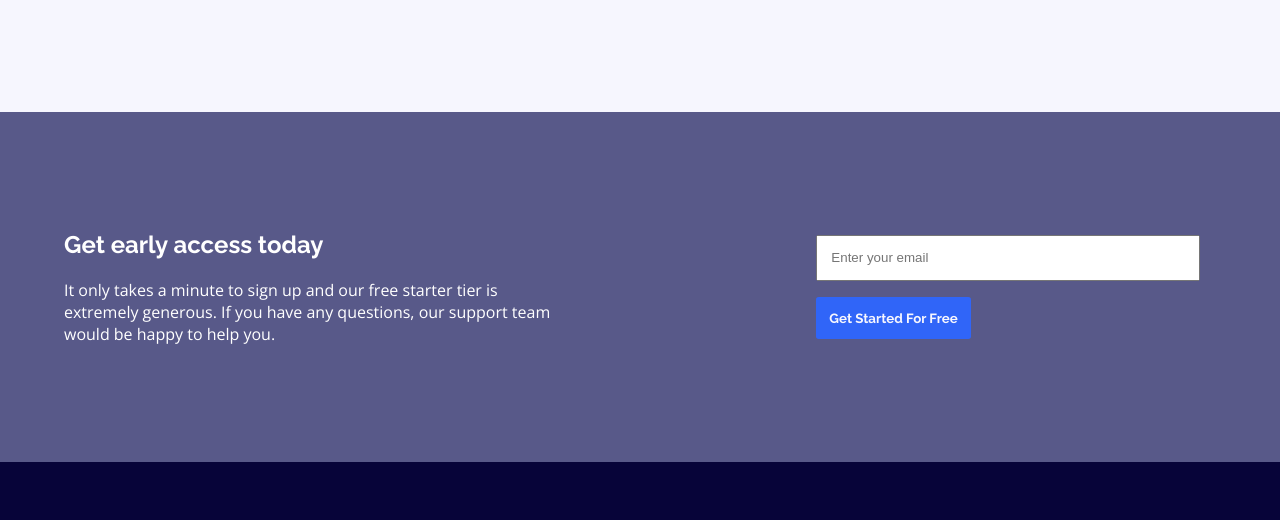
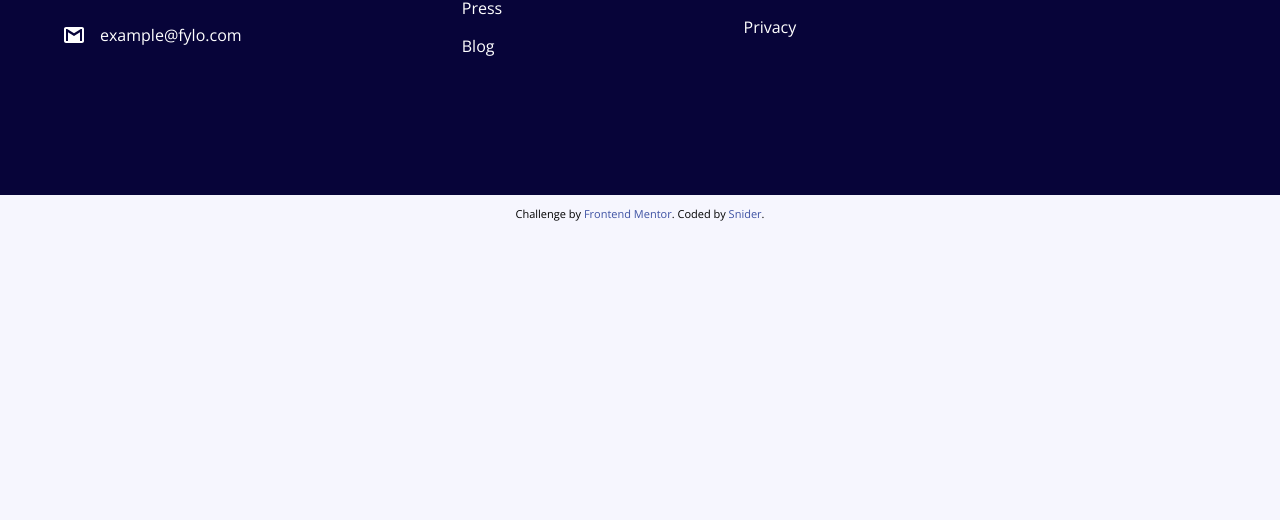
Before and after one commit to snayder1900/Fylo-landing-page-with-two-column-layout, a plain HTML site: page index.html in a window 1280 px wide. Shown: the part 2132-2652 px from the top of the page. After the commit the page ends 2364 px from the top, so only its background shows below. Drawn offline with nearby package versions, Linux system fonts and the light colour scheme.

Commit message:
Se termina la parte desktop y se corrigen algunoos errores

```diff
--- a/assets/scss/components/_button.scss
+++ b/assets/scss/components/_button.scss
@@ -8,6 +8,7 @@
     border: none;
     border-radius: .2em;
     cursor: pointer;
+    outline: none;
 
     @include mq(desktop) {
         display: inline-block;
--- a/assets/scss/components/_input.scss
+++ b/assets/scss/components/_input.scss
@@ -1,6 +1,15 @@
 .input-email {
     width: 100%;
     padding: 1em 1em;
+    outline: none;
+
+    &:hover {
+        border-color: var(--primary-desaturated-blue);
+    }
+
+    &:focus {
+        border-color: var(--primary-desaturated-blue);
+    }
 
     @include mq(desktop) {
         display: inline-block;
--- a/assets/scss/layout/_layout.scss
+++ b/assets/scss/layout/_layout.scss
@@ -50,6 +50,10 @@
 }
 .section-secure__img {
     margin-bottom: 2.5rem;
+
+    @include mq(desktop) {
+        width: 50vw;
+    }
 }
 .section-secure--l-content {
     @include mq(desktop) {
@@ -60,6 +64,7 @@
     @include mq(desktop) {
         text-align: left;
         line-height: 1.5;
+        margin-bottom: 1.5rem;
     }
 }
 .section-secure__text {
@@ -67,6 +72,7 @@
 
     @include mq(desktop) {
         text-align: left;
+        margin-bottom: 1.5rem;
     }
 }
 .input-email {
@@ -89,6 +95,10 @@
 }
 .section-productive__img {
     margin-bottom: 8rem;
+
+    @include mq(desktop) {
+        width: 50vw;
+    }
 }
 .section-productive--l-content {
     @include mq(desktop) {
@@ -227,10 +237,25 @@ blockquote::before {
 .footer {
     padding: 4em;
 
+    @include mq(desktop) {
+        display: grid;
+        grid-template-columns: repeat(4, 1fr);
+        grid-template-rows: 300px;
+        align-items: center;
+        justify-content: space-around;
+    }
+
     &__logo {
         margin-bottom: 2rem;
         color: #fff;
+
+        @include mq(desktop) {
+            margin-bottom: 0;
+        }
     }
+}
+.l-grid--footer {
+    justify-self: center;
 }
 .l-icon {
     display: flex;
@@ -238,6 +263,10 @@ blockquote::before {
 
     &-separate {
         margin-bottom: 2.2rem;
+
+        @include mq(desktop) {
+            margin-bottom: 0;
+        }
     }
 
     &__img {
@@ -248,11 +277,19 @@ blockquote::before {
 
     &--separate {
         margin-bottom: 2.2rem;
+
+        @include mq(desktop) {
+            margin-bottom: 0;
+        }
     }
 }
 .l-icon__social-media {
     display: flex;
     justify-content: center;
+
+    @include mq(desktop) {
+        justify-content: flex-end;
+    }
 }
 .l-icon__link-container {
     margin-right: 1rem;
--- a/index.html
+++ b/index.html
@@ -90,6 +90,7 @@
   </main>
   <!-- footer -->
   <footer class="footer">
+    <div class="1-grid--footer">
       <img class="footer__logo" src="./assets/images/logowhite.svg" alt="Logo del sitio">
       <div class="l-icon">
         <img class="l-icon__img" src="./assets/images/icon-phone.svg" alt="Icon of phone">
@@ -99,13 +100,18 @@
         <img class="l-icon__img" src="./assets/images/icon-email.svg" alt="Icon of email">
         <p class="l-icon__text">example@fylo.com</p>
       </div>
+    </div>
+    <div class="l-grid--footer">
       <p class="footer__text">About Us</p>
       <p class="footer__text">Jobs</p>
       <p class="footer__text">Press</p>
       <p class="footer__text footer__text--separate">Blog</p>
+    </div>
+    <div class="l-grid--footer">
       <p class="footer__text">Contact Us</p>
       <p class="footer__text">Terms</p>
       <p class="footer__text footer__text--separate">Privacy</p>
+    </div>
     <div class="l-icon l-icon__social-media">
       <a href="#" class="l-icon__link-container">
         <img class="l-icon__facebook" src="assets/images/facebook.svg" alt="icon of facebook">
```
Also changed, not shown: assets/css/styles.css. Lines whose indentation alone changed are shown as unchanged.
